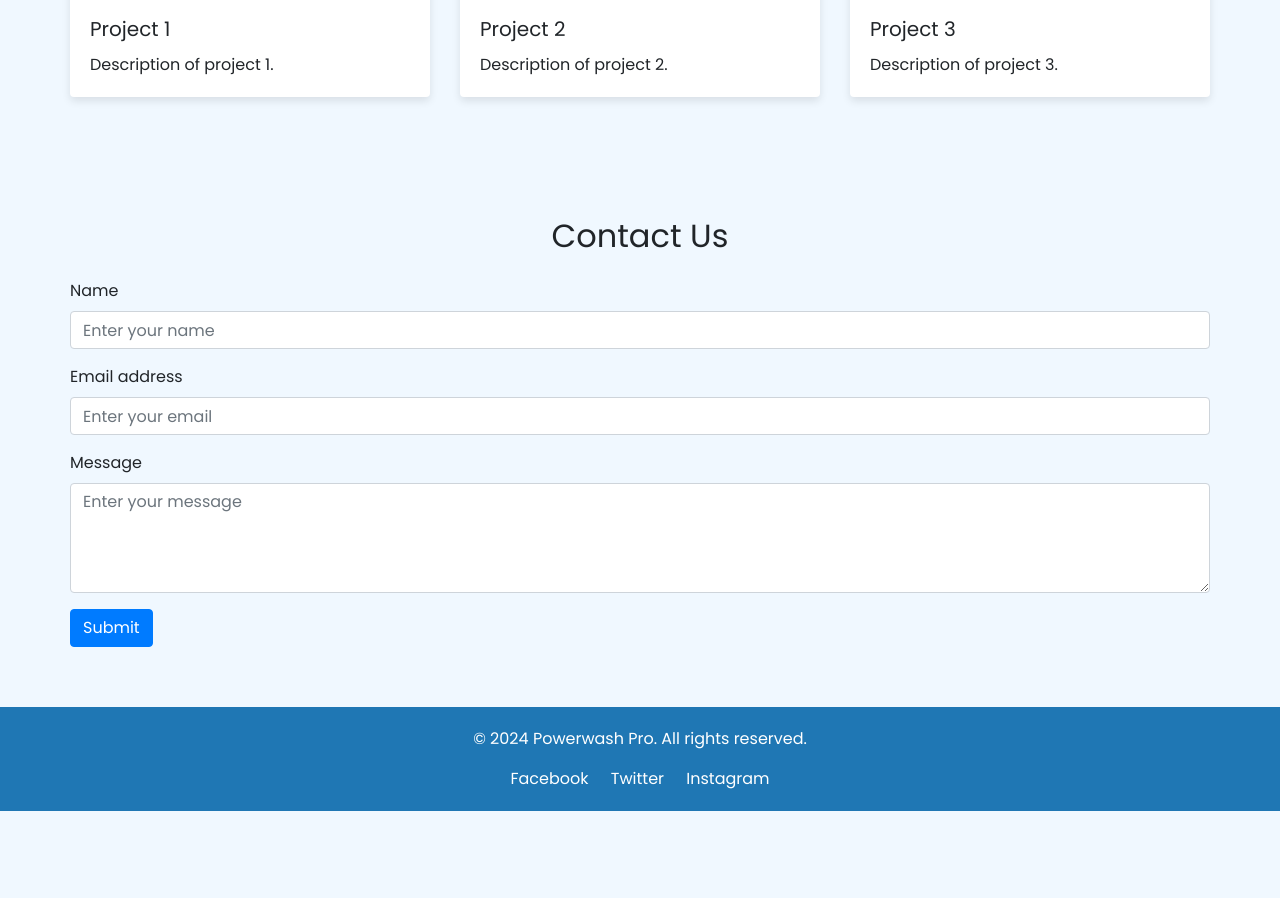
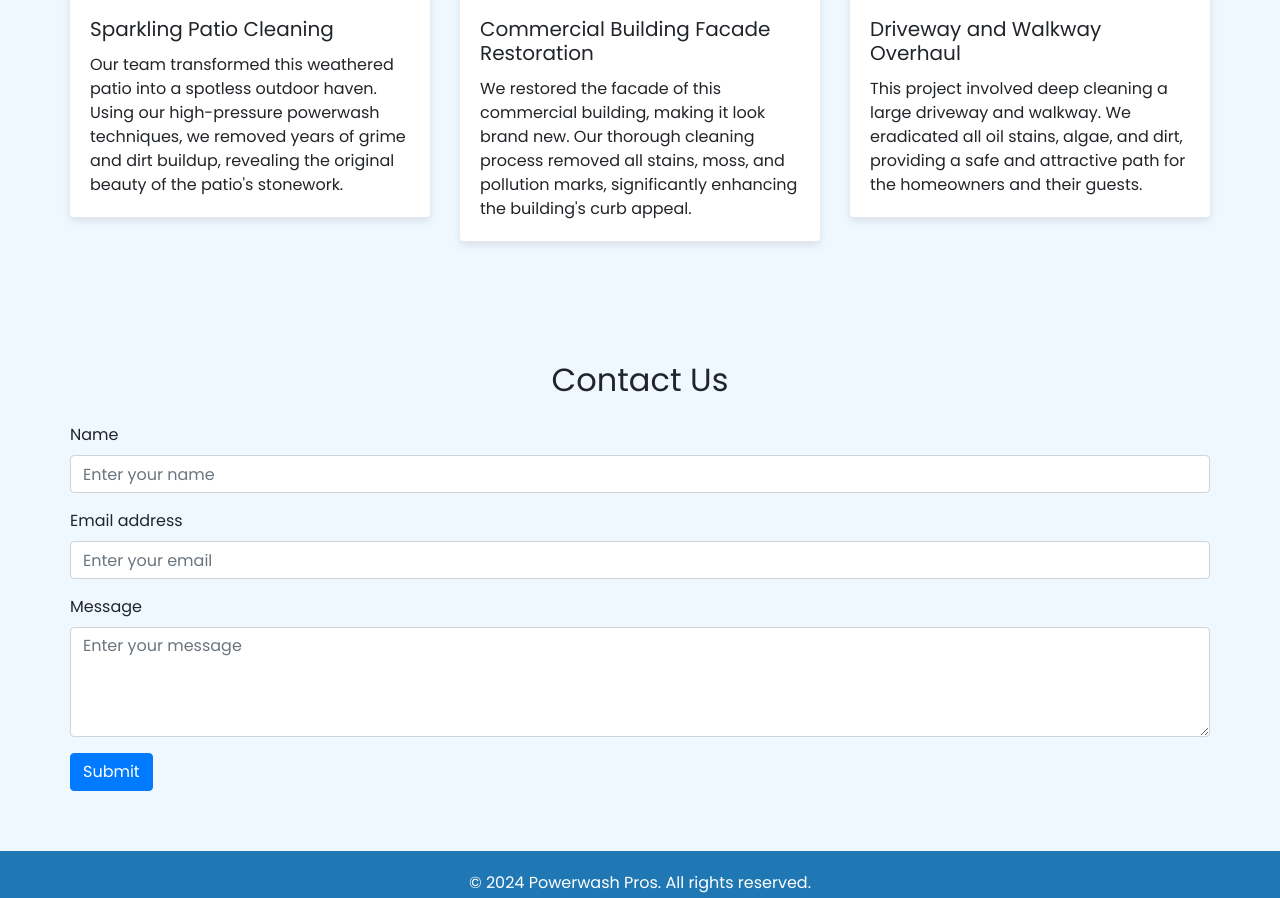
Before and after one commit to mjxang/Lab10byMJ, a plain HTML site: page index.html in a window 1280 px wide. Shown: the part 1668-2566 px from the top of the page. Before the commit the page ends 2479 px from the top, so only its background shows below. Drawn offline with nearby package versions, Linux system fonts and the light colour scheme.

Commit message:
added projects
and resized them for consistency

```diff
--- a/index.html
+++ b/index.html
@@ -93,7 +93,7 @@
       <div class="row">
         <div class="col-md-4">
           <div class="card">
-            <img src="https://th.bing.com/th/id/OIP.lEDphIl0TURFax7feELNHgHaHy?rs=1&pid=ImgDetMain" class="card-img-top" alt="Residential Powerwashing">
+            <img src="https://secureservercdn.net/198.71.233.45/x0v.faf.myftpupload.com/wp-content/uploads/2021/07/Residential-Pest-Control.jpg?time=1650052553" class="card-img-top" alt="Residential Powerwashing">
             <div class="card-body">
               <h5 class="card-title">Residential Powerwashing</h5>
               <p class="card-text">We provide top-notch powerwashing services for your home.</p>
@@ -102,7 +102,7 @@
         </div>
         <div class="col-md-4">
           <div class="card">
-            <img src="https://www.example.com/service2.jpg" class="card-img-top" alt="Commercial Powerwashing">
+            <img src="https://th.bing.com/th/id/R.31eb1d427f4602c97a9b894a71b3cb4d?rik=%2fjRlAci%2b6If95g&pid=ImgRaw&r=0&sres=1&sresct=1" class="card-img-top" alt="Commercial Powerwashing">
             <div class="card-body">
               <h5 class="card-title">Commercial Powerwashing</h5>
               <p class="card-text">Our team is equipped to handle large-scale commercial projects.</p>
@@ -111,7 +111,7 @@
         </div>
         <div class="col-md-4">
           <div class="card">
-            <img src="https://www.example.com/service3.jpg" class="card-img-top" alt="Driveway & Walkway Cleaning">
+            <img src="https://washh.com/wp-content/uploads/2019/08/driveway-cleaning.jpg" class="card-img-top" alt="Driveway & Walkway Cleaning">
             <div class="card-body">
               <h5 class="card-title">Driveway & Walkway Cleaning</h5>
               <p class="card-text">Keep your driveways and walkways looking brand new.</p>
@@ -127,28 +127,28 @@
       <div class="row">
         <div class="col-md-4">
           <div class="card">
-            <img src="https://www.example.com/portfolio1.jpg" class="card-img-top" alt="Project 1">
+            <img src="https://media.istockphoto.com/id/1167029364/photo/cleaning-terrace-with-a-power-washer-high-water-pressure-cleaner-on-wooden-terrace-surface.jpg?s=612x612&w=0&k=20&c=t6jADq0Bn1JrdPJdFLjgodgx20wsYfDX3bFRv__RB4c=" class="card-img-top" alt="Sparkling Patio Cleaning">
             <div class="card-body">
-              <h5 class="card-title">Project 1</h5>
-              <p class="card-text">Description of project 1.</p>
+              <h5 class="card-title">Sparkling Patio Cleaning</h5>
+              <p class="card-text">Our team transformed this weathered patio into a spotless outdoor haven. Using our high-pressure powerwash techniques, we removed years of grime and dirt buildup, revealing the original beauty of the patio's stonework.</p>
             </div>
           </div>
         </div>
         <div class="col-md-4">
           <div class="card">
-            <img src="https://www.example.com/portfolio2.jpg" class="card-img-top" alt="Project 2">
+            <img src="https://louisville.pressurewashing.net/wp-content/uploads/sites/44/nggallery/building-washing/Building-Facade-Restoration.jpg" class="card-img-top" alt="Commercial Building Facade Restoration">
             <div class="card-body">
-              <h5 class="card-title">Project 2</h5>
-              <p class="card-text">Description of project 2.</p>
+              <h5 class="card-title">Commercial Building Facade Restoration</h5>
+              <p class="card-text">We restored the facade of this commercial building, making it look brand new. Our thorough cleaning process removed all stains, moss, and pollution marks, significantly enhancing the building's curb appeal.</p>
             </div>
           </div>
         </div>
         <div class="col-md-4">
           <div class="card">
-            <img src="https://www.example.com/portfolio3.jpg" class="card-img-top" alt="Project 3">
+            <img src="https://media.istockphoto.com/id/1131453393/photo/cobble-driveway-washing.jpg?s=612x612&w=0&k=20&c=f4BfZQsdbgil1eEcD10ZERuLm-a8xXYx5In4Tq5xLWE=" class="card-img-top" alt="Driveway and Walkway Overhaul">
             <div class="card-body">
-              <h5 class="card-title">Project 3</h5>
-              <p class="card-text">Description of project 3.</p>
+              <h5 class="card-title">Driveway and Walkway Overhaul</h5>
+              <p class="card-text">This project involved deep cleaning a large driveway and walkway. We eradicated all oil stains, algae, and dirt, providing a safe and attractive path for the homeowners and their guests.</p>
             </div>
           </div>
         </div>
@@ -177,7 +177,7 @@
 
     <!-- Footer -->
     <footer class="text-center">
-      <p>&copy; 2024 Powerwash Pro. All rights reserved.</p>
+      <p>&copy; 2024 Powerwash Pros. All rights reserved.</p>
       <div>
         <a href="#" class="mr-2">Facebook</a>
         <a href="#" class="mr-2">Twitter</a>
```
